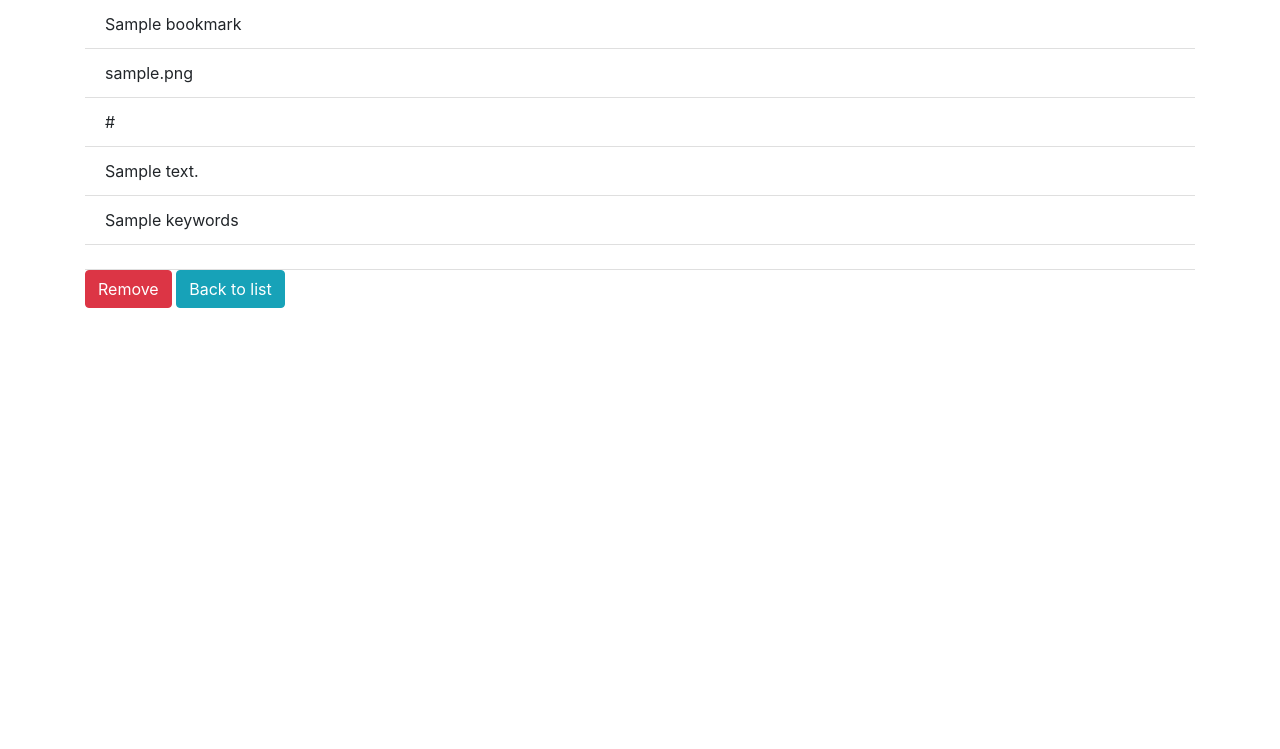
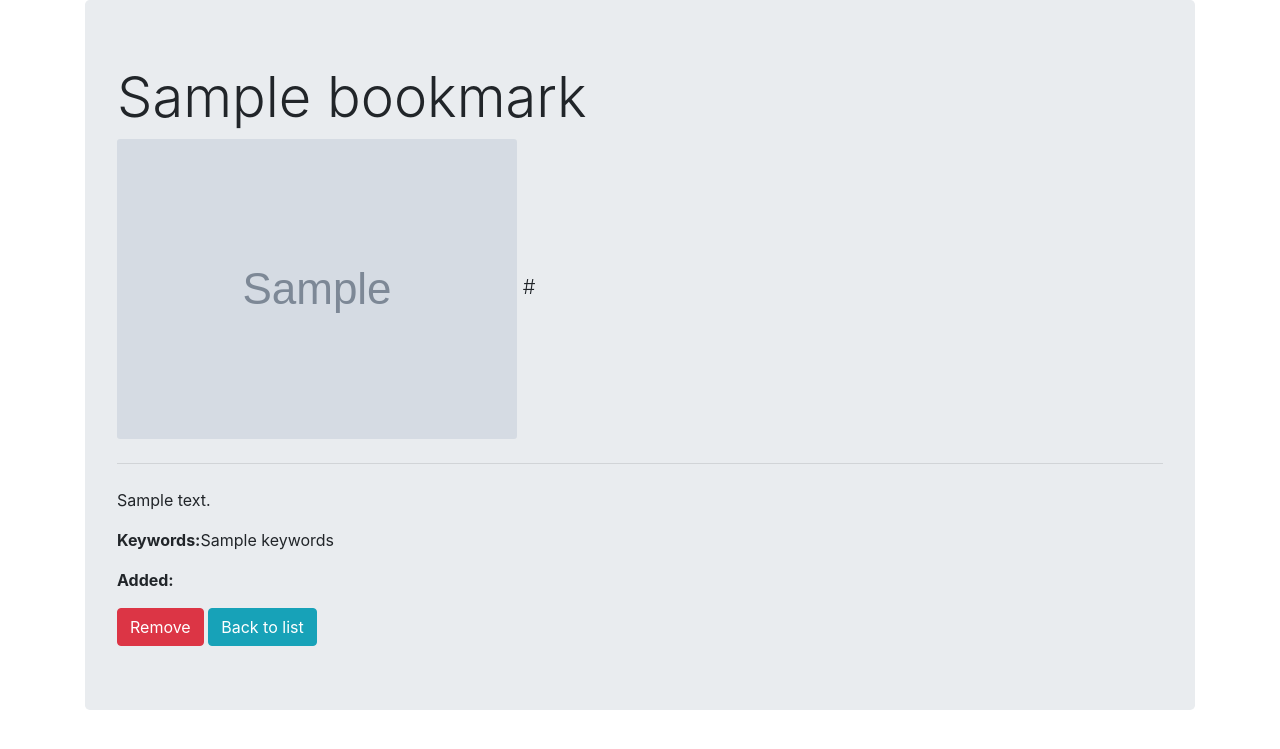
Before and after one commit to ailyinov/lenvendotest, a Symfony app: template templates/item.html.twig in a window 1280 px wide. Shown: the top 749 px of the page. Run offline with Twig, Linux system fonts and the light colour scheme; the template is opened without the code that fills it: most values are stand-ins (such as "Sample title", 1, 10 or a date in 2020); grey boxes marked "Sample" are stand-in pictures; some libraries are stand-ins or nearby versions.

Commit message:
Item layout

```diff
--- a/templates/item.html.twig
+++ b/templates/item.html.twig
@@ -1,14 +1,14 @@
 {% extends "base.html.twig" %}
 
 {% block content %}
-    <ul class="list-group list-group-flush">
-        <li class="list-group-item">{{ bookmark.title|e }}</li>
-        <li class="list-group-item">{{ bookmark.favicon|e }}</li>
-        <li class="list-group-item">{{ bookmark.url|e }}</li>
-        <li class="list-group-item">{{ bookmark.description|e }}</li>
-        <li class="list-group-item">{{ bookmark.keywords|e }}</li>
-        <li class="list-group-item">{{ bookmark.dateCreated.format('Y-m-d H:i:s') }}</li>
-    </ul>
-    <a href="{{ path('bookmark_remove', {bookmark_id: bookmark.id}) }}" class="btn btn-danger">Remove</a>
-    <a href="{{ path('bookmarks') }}" class="btn btn-info">Back to list</a>
+    <div class="jumbotron">
+        <h1 class="display-4">{{ bookmark.title|e }}</h1>
+        <p class="lead"><img class="rounded-sm" src="{{ bookmark.favicon }}" /> {{ bookmark.url|e }}</p>
+        <hr class="my-4">
+        <p>{{ bookmark.description|e }}</p>
+        <p><b>Keywords:</b>{{ bookmark.keywords|e }}</p>
+        <p><b>Added: </b>{{ bookmark.dateCreated.format('Y-m-d H:i:s') }}</p>
+        <a href="{{ path('bookmark_remove', {bookmark_id: bookmark.id}) }}" class="btn btn-danger">Remove</a>
+        <a href="{{ path('bookmarks') }}" class="btn btn-info">Back to list</a>
+    </div>
 {% endblock %}
```
